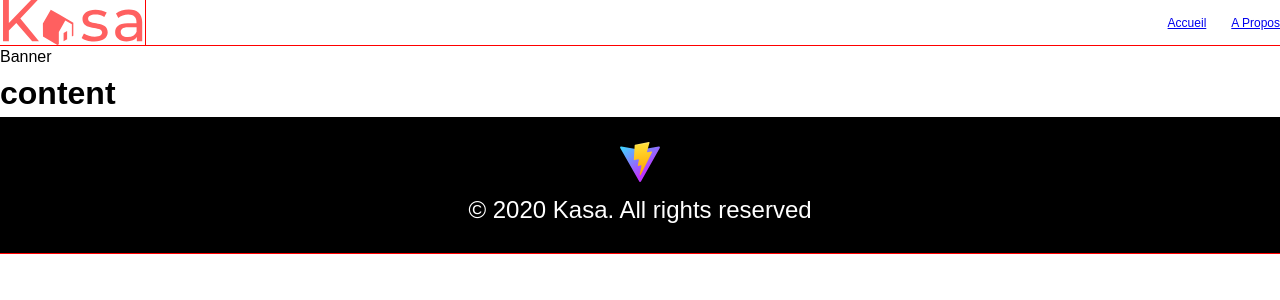
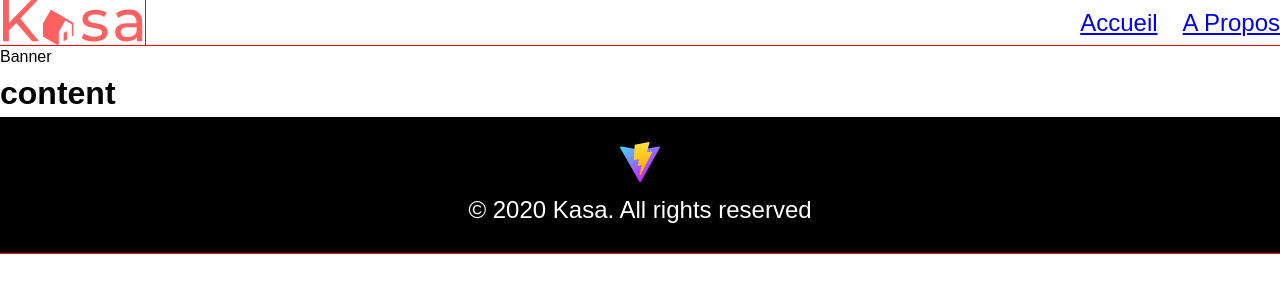
Before and after one commit to debbahj/Kasa, a React (Vite) app: page / in a window 1280 px wide. Shown: the top 300 px of the page. Built offline with nearby package versions, Linux system fonts and the light colour scheme.

Commit message:
add mixin + variables.scss

```diff
--- /dev/null
+++ b/src/assets/style/_index.scss
@@ -0,0 +1,2 @@
+@forward './variables';
+@forward './mixins';
--- /dev/null
+++ b/src/assets/style/_mixins.scss
@@ -0,0 +1,11 @@
+@mixin font($size, $weight) {
+    font-size: $size;
+    font-weight: $weight;
+}
+
+@mixin flex-center($flex-direction) {
+    display: flex;
+    flex-direction: $flex-direction;
+    justify-content: center;
+    align-items: center;
+}
--- /dev/null
+++ b/src/assets/style/_variables.scss
@@ -0,0 +1,15 @@
+// Breakpoints Media Queries
+$mobile: 375px;
+$desktop: 1440px;
+
+// Colors
+$footer-bg-color: #000;
+$footer-text-color: #fff;
+$primary-color: #FF6060;
+
+
+// Fonts
+$font-family: 'Montserrat', sans-serif;
+$font-weight-regular: 400;
+$font-weight-medium: 500;
+$font-weight-bold: 700;
--- a/src/components/Footer/Footer.scss
+++ b/src/components/Footer/Footer.scss
@@ -16,7 +16,7 @@
   }
 
   &__copyright {
-    font-size: 12px;
+    font-size: 0.75em;
     font-weight: 500;
     text-align: center;
     text-wrap: balance;
@@ -31,7 +31,7 @@
     }
 
     &__copyright {
-      font-size: 24px;
+      font-size: 1.5em;
       text-wrap: nowrap;
       width: 100%;
     }
--- a/src/components/Header/Header.scss
+++ b/src/components/Header/Header.scss
@@ -1,3 +1,5 @@
+@use '../../assets/style/index' as *;
+
 .header {
   width: 100%;
   &__container {
@@ -15,7 +17,7 @@
       display: flex;
       gap: 25px;
       list-style: none;
-      font-size: 12px;
+      font-size: 0.75em;
       font-weight: 500;
 
       & a:visited {
@@ -24,3 +26,14 @@
     }
   }
 }
+
+@media (width > $mobile) {
+  .header {
+    &__nav {
+      &--list {
+        font-size: 1.5em;
+      }
+    }
+  }
+
+}
```
